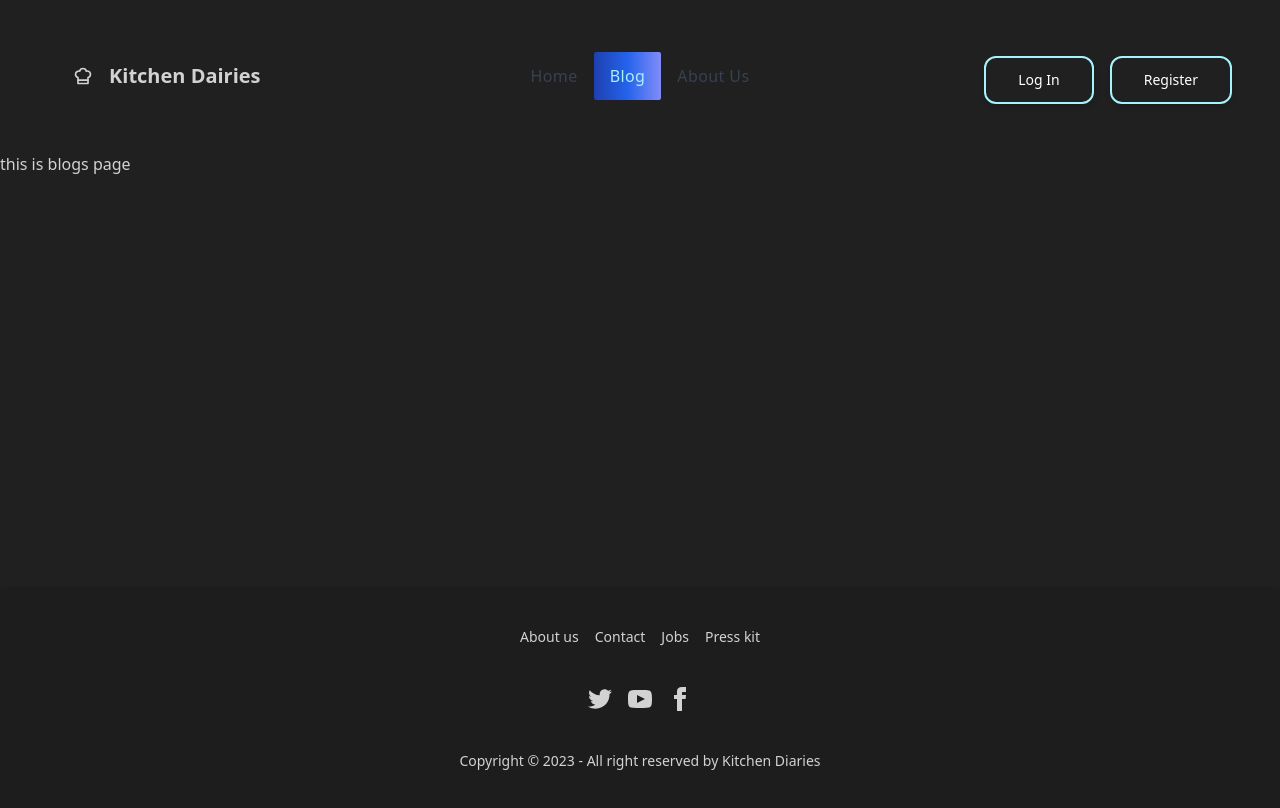
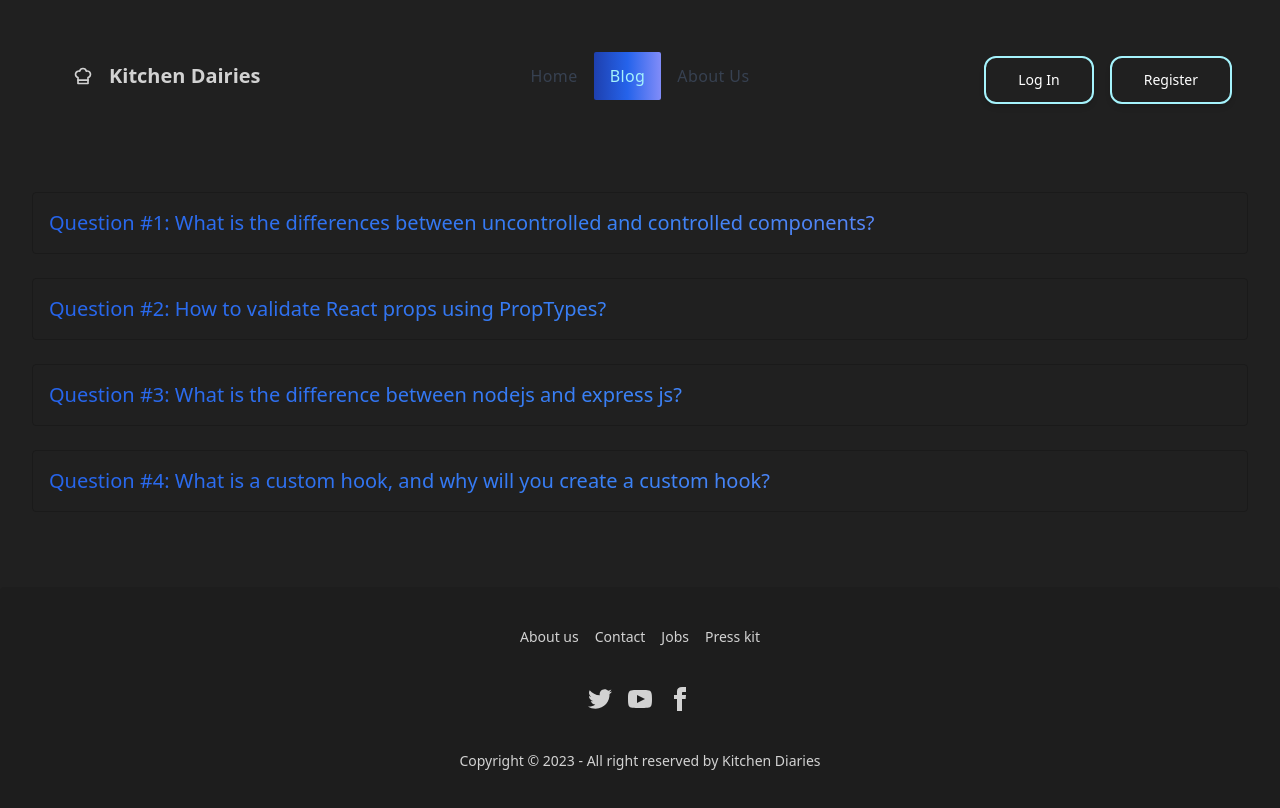
Before and after one commit to Astro177/Kitchen-Diaries-Client, a React (Vite) app: page /blogs in a window 1280 px wide. Shown: the top 808 px of the page. Built offline with nearby package versions, Linux system fonts and the light colour scheme; no server answers.

Commit message:
blogs added

```diff
--- a/package.json
+++ b/package.json
@@ -20,6 +20,7 @@
     "react": "^18.2.0",
     "react-dom": "^18.2.0",
     "react-icons": "^4.8.0",
+    "react-lazy-load": "^4.0.1",
     "react-router-dom": "^6.11.0",
     "react-toastify": "^9.1.2",
     "sort-by": "^1.2.0"
--- a/src/components/Blogs.jsx
+++ b/src/components/Blogs.jsx
@@ -1,12 +1,88 @@
 /* eslint-disable no-unused-vars */
-import React from 'react';
+import React from "react";
 
 const Blogs = () => {
-    return (
-        <div>
-            this is blogs page
+  return (
+    <div className="my-container flex flex-col gap-6">
+      <div
+        tabIndex={0}
+        className="collapse collapse-plus border border-base-300 bg-base-100 rounded-box"
+      >
+        <div className="collapse-title text-xl font-medium text-color">
+          Question #1: What is the differences between uncontrolled and
+          controlled components?
         </div>
-    );
+        <div className="collapse-content">
+          <p>
+            Ans: <br /> In React, controlled components refers to components
+            that have their state and behavior controlled by the parent
+            component. These components rely on props passed down from the
+            parent component to update their state and behavior. Uncontrolled
+            components refer to components that manage their own state
+            internally.
+          </p>
+        </div>
+      </div>
+      <div
+        tabIndex={0}
+        className="collapse collapse-plus border border-base-300 bg-base-100 rounded-box"
+      >
+        <div className="collapse-title text-xl font-medium text-color">
+          Question #2: How to validate React props using PropTypes?
+        </div>
+        <div className="collapse-content">
+          <p>
+            Ans: <br /> You can validate react props using PropType in many
+            different way. Such As
+            <li>PropTypes.any</li>
+            <li>PropTypes.bool</li>
+            <li>PropTypes.number</li>
+            <li>PropTypes.string</li>
+            <li>PropTypes.array</li>
+            <li>PropTypes.object</li>
+            <li>PropTypes.symbol</li>
+            These are the basic data type validators in PropType.
+          </p>
+        </div>
+      </div>
+      <div
+        tabIndex={0}
+        className="collapse collapse-plus border border-base-300 bg-base-100 rounded-box"
+      >
+        <div className="collapse-title text-xl font-medium text-color">
+          Question #3: What is the difference between nodejs and express js?
+        </div>
+        <div className="collapse-content">
+          <p>
+            Ans: <br /> Express is a minimal and flexible node. js web
+            application framework, providing a robust set of features for
+            building single and multi-page, and hybrid web applications. On the
+            other hand, Node. js is detailed as a platform built on Chrome`s
+            JavaScript runtime for easily building fast, scalable network
+            applications.
+          </p>
+        </div>
+      </div>
+      <div
+        tabIndex={0}
+        className="collapse collapse-plus border border-base-300 bg-base-100 rounded-box"
+      >
+        <div className="collapse-title text-xl font-medium text-color">
+          Question #4: What is a custom hook, and why will you create a custom
+          hook?
+        </div>
+        <div className="collapse-content">
+          <p>
+            Ans: <br /> Custom React JS hooks offer reusability as when a custom
+            hook is created, it can be reused easily, which makes the code
+            cleaner and reduces the time to write the code. It also enhances the
+            rendering speed of the code as a custom hook does not need to be
+            rendered again and again while rendering the whole code.
+          </p>
+        </div>
+      </div>
+    </div>
+  );
 };
 
 export default Blogs;
--- a/src/components/Home.jsx
+++ b/src/components/Home.jsx
@@ -4,6 +4,7 @@ import React, { useEffect, useState } from "react";
 import Banner from "./Banner";
 import ChefCard from "./chefCard";
 import Sections from "./Sections";
+import LazyLoad from "react-lazy-load";
 
 const Home = () => {
   const [chefs, setChefs] = useState([]);
@@ -15,13 +16,24 @@ const Home = () => {
   return (
     <div>
       <Banner />
-      <p className="text-center font-semibold text-5xl text-color mb-12">Our finest chef`s and their details</p>
+      <p className="text-center font-semibold text-5xl text-color mb-12">
+        Our finest chef`s and their details
+      </p>
       <div className="grid sm:grid-cols-1 md:grid-cols-2 justify-center items-center gap-8 my-container">
-      {chefs.map((chef)=>(<ChefCard key={chef.id} chef={chef}/>))}
+        {chefs.map((chef) => (
+          <ChefCard key={chef.id} chef={chef} />
+        ))}
       </div>
-      <div>
-        <Sections/>
-      </div>
+      <LazyLoad>
+        <div>
+          <Sections />
+        </div>
+      </LazyLoad>
+      <LazyLoad>
+        <div>
+          <Sections />
+        </div>
+      </LazyLoad>
     </div>
   );
 };
--- a/src/components/RecipeDetails.jsx
+++ b/src/components/RecipeDetails.jsx
@@ -3,6 +3,7 @@ import React, { useEffect, useState } from "react";
 import { TbHeartFilled } from "react-icons/tb";
 import { useLoaderData } from "react-router-dom";
 import RecipeCard from "./RecipeCard";
+import LazyLoad from "react-lazy-load";
 
 const RecipeDetails = () => {
   const chef = useLoaderData();
@@ -39,9 +40,13 @@ const RecipeDetails = () => {
           </div>
         </div>
       </div>
+      <LazyLoad>
         <div className="my-container grid sm:grid-cols-1 md:grid-cols-2 lg:grid-cols-3 gap-6 justify-center items-center">
-        {recipe.map((dish)=>(<RecipeCard key={dish.name} dish={dish}/>))}
+          {recipe.map((dish) => (
+            <RecipeCard key={dish.name} dish={dish} />
+          ))}
         </div>
+      </LazyLoad>
     </div>
   );
 };
```
Also changed, not shown: 1 other file (tests, documents, lock files or other folders). Lines whose indentation alone changed are shown as unchanged.
